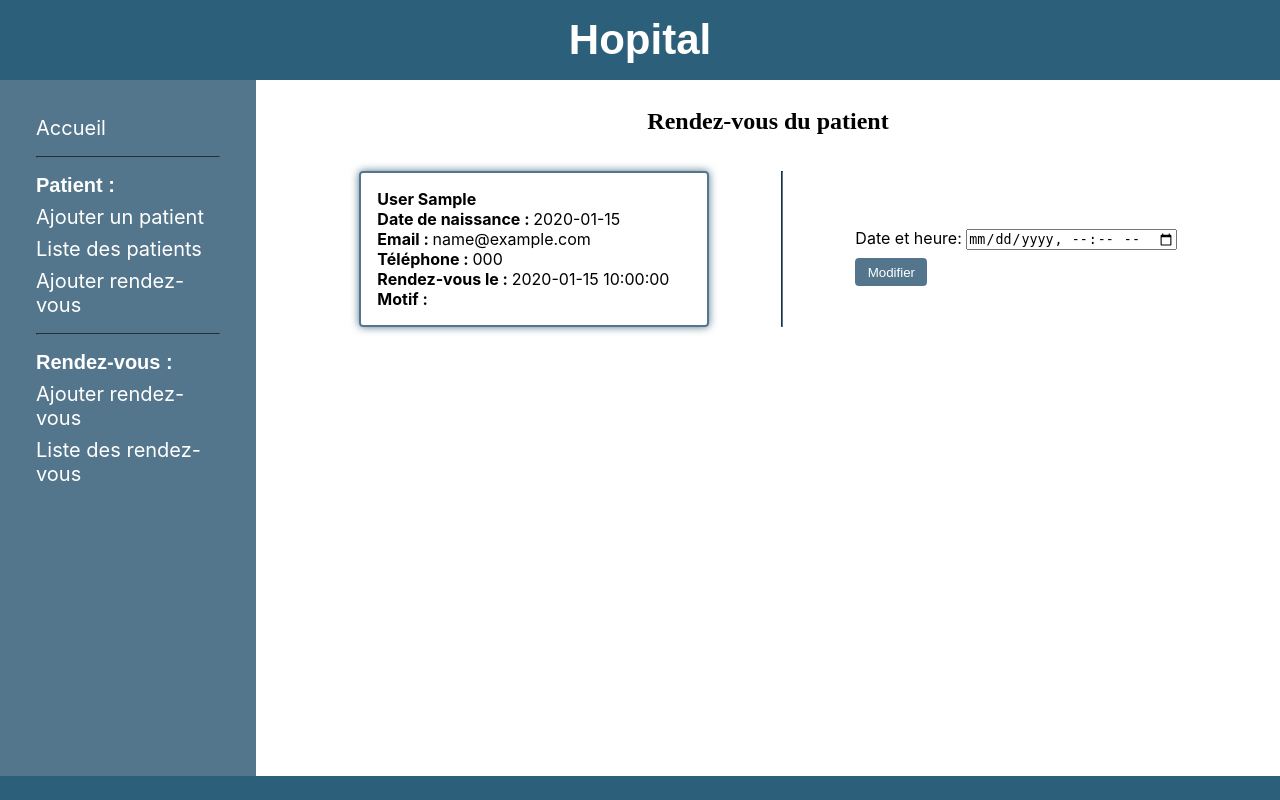
After one commit to Mikat63/vanilla_back_pdo, a PHP site: page /patient_rendezvous.php?id=1 in a window 1280 px wide. The commit adds this page. Run offline with PHP 8.4, Linux system fonts and the light colour scheme; tables that the repository leaves empty hold one stand-in row (values such as "Sample post").

Commit message:
COMPLETE: Exercice-PDO-2 exercice_8

```diff
--- a/Exercice-PDO-2/ajout_rendezvous.php
+++ b/Exercice-PDO-2/ajout_rendezvous.php
@@ -42,7 +42,7 @@ $patients = $request->fetchAll();
             </div>
 
             <div>
-                <label for="dateTime">Créneau:</label>
+                <label for="dateTime">Date et heure:</label>
                 <input type="datetime-local" name="dateTime" id="dateTime" minlength="3" maxlength="50" placeholder="Entrez un prénom" required>
             </div>
 
--- a/Exercice-PDO-2/partials/nav.php
+++ b/Exercice-PDO-2/partials/nav.php
@@ -18,5 +18,6 @@
     <ul class="nav-list">
         <li><span>Rendez-vous :</span></li>
         <li><a href="ajout_rendezvous.php">Ajouter rendez-vous</a></li>
+        <li><a href="liste_rendezvous.php">Liste des rendez-vous</a></li>
     </ul>
 </nav>
--- /dev/null
+++ b/Exercice-PDO-2/patient_rendezvous.php
@@ -0,0 +1,111 @@
+<?php
+$pageTitle = "Hopital - rendez-vous patient";
+require_once "process/db_connect.php";
+
+if (isset($_GET['id'])) {
+    $request = $db->prepare(
+        "SELECT
+            pa.*,
+            ap.id AS id_rendezvous,
+            ap.datehour
+        FROM
+            appointments AS ap
+        JOIN patients AS pa ON pa.id = ap.patient_id
+        WHERE
+            ap.id = :id;"
+    );
+
+    $request->execute([
+        'id' => $_GET['id']
+    ]);
+
+    $patient = $request->fetch();
+}
+
+include "partials/header.php";
+?>
+
+<div class="main_nav_container">
+    <?php include "partials/nav.php"; ?>
+
+    <main class="main_container_patient_profile">
+        <div>
+            <h2>Rendez-vous du patient</h2>
+        </div>
+
+        <div class="patient_container">
+            <div class="fiche_patient">
+                <?php if ($patient) { ?>
+                    <div class="patient">
+                        <p><strong><?= $patient['lastname'] . " " . $patient['firstname'] ?></strong></p>
+                        <p><?= "<strong>Date de naissance : </strong>" . $patient['birthdate'] ?></p>
+                        <p><?= "<strong>Email : </strong>" . $patient['mail'] ?></p>
+                        <p><?= "<strong>Téléphone : </strong>" . $patient['phone'] ?></p>
+                        <p><?= "<strong>Rendez-vous le : </strong>" . $patient['datehour'] ?></p>
+                        <p><?= "<strong>Motif : </strong>" ?></p>
+                    </div>
+            </div>
+            <hr>
+
+            <div class="form_profil_container">
+                <form class="form_container" action="./process/update_rendezvous.php" method="POST">
+
+                    <div>
+                        <input type="hidden" name="id_patient" value="<?= $patient['id'] ?>">
+                    </div>
+
+                    <div>
+                        <input type="hidden" name="id_rendezvous" value="<?= $patient['id_rendezvous'] ?>">
+                    </div>
+
+                    <div>
+                        <label for="dateTime">Date et heure:</label>
+                        <input type="datetime-local" name="dateTime" id="dateTime" minlength="3" maxlength="50" placeholder="Entrez un prénom" required>
+                    </div>
+
+                    <div>
+                        <button class="form_button" type="submit">Modifier</button>
+                    </div>
+                </form>
+                <?php
+                    if (isset($_GET['success'])) {
+                        echo "<p class='green'>Rendez-vous modifié avec succès</p>";
+                    } else if (isset($_GET['error'])) {
+                        switch (($_GET['error'])) {
+                            case 'bad_method':
+                                echo "<p class='red'>Méthode incorrecte</p>";
+                                break;
+                            case 'missing':
+                                echo "<p class='red'>La date doit être renseignée</p>";
+                                break;
+                            case 'empty':
+                                echo "<p class='red'>La date doit être renseignée</p>";
+                                break;
+                            case 'errorId':
+                                echo "<p class='red'>Patient introuvable</p>";
+                                break;
+                            case 'erroridrendezvous':
+                                echo "<p class='red'>Rendez-vous introuvable</p>";
+                                break;
+                            default:
+                                echo "Erreur inconnue";
+                                break;
+                        }
+                    }
+                ?>
+            </div>
+        <?php
+                } else {
+        ?>
+
+            <div class="error_message">
+                <p class="red">Patient introuvable</p>
+            </div>
+        <?php } ?>
+        </div>
+    </main>
+</div>
+
+<?php
+include "partials/footer.php";
+?>
--- a/Exercice-PDO-2/style.css
+++ b/Exercice-PDO-2/style.css
@@ -105,11 +105,12 @@ footer {
 .patient {
   border: 2px solid var(--secondary-background-color);
   border-radius: 4px;
+  width: 350px;
   max-width: 400px;
   padding: 16px;
   font-family: var(--text-font);
   box-shadow: 0 0 8px var(--secondary-background-color);
-  height: 100px;
+  height: auto;
 }
 
 .patient_container {
@@ -129,6 +130,8 @@ footer {
 .form_profil_container {
   display: flex;
   flex-direction: column;
+  align-items: center;
+  justify-content: center;
   gap: 8px;
 }
 
```
Also changed, not shown: Exercice-PDO-2/liste_rendezvous.php (added, +44 -0 lines), Exercice-PDO-2/process/update_patient.php (+4 -4 lines), Exercice-PDO-2/process/update_rendezvous.php (added, +60 -0 lines).
